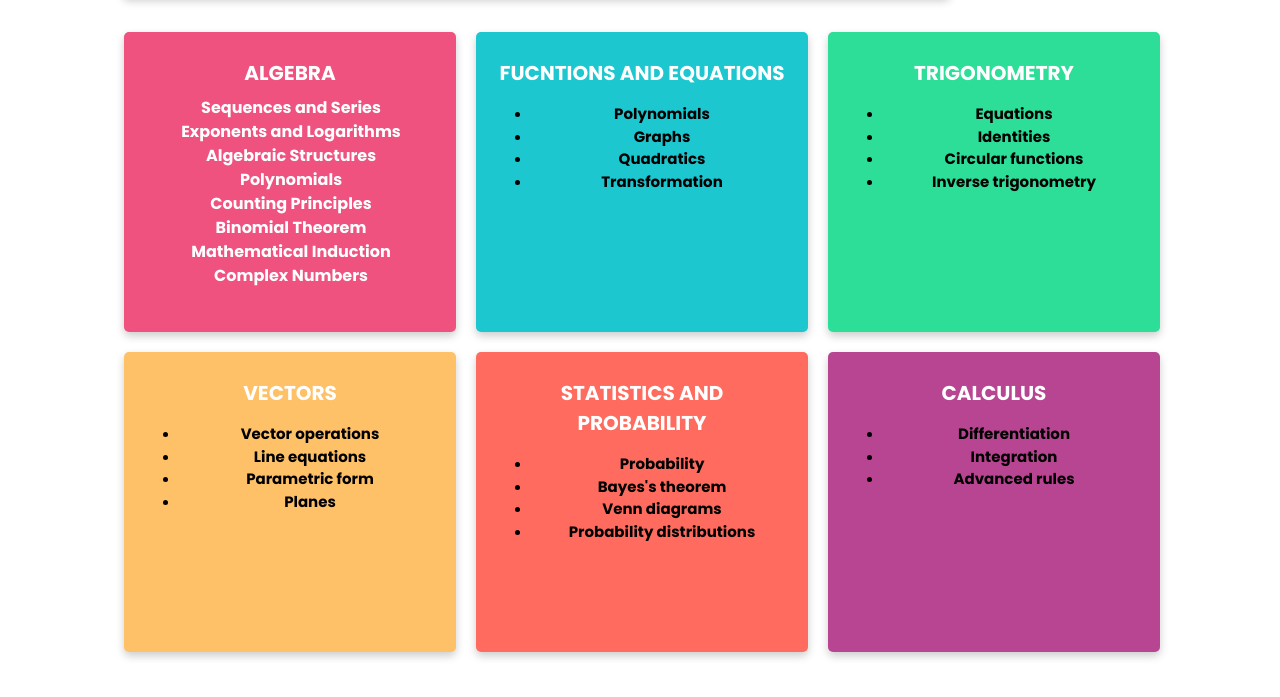
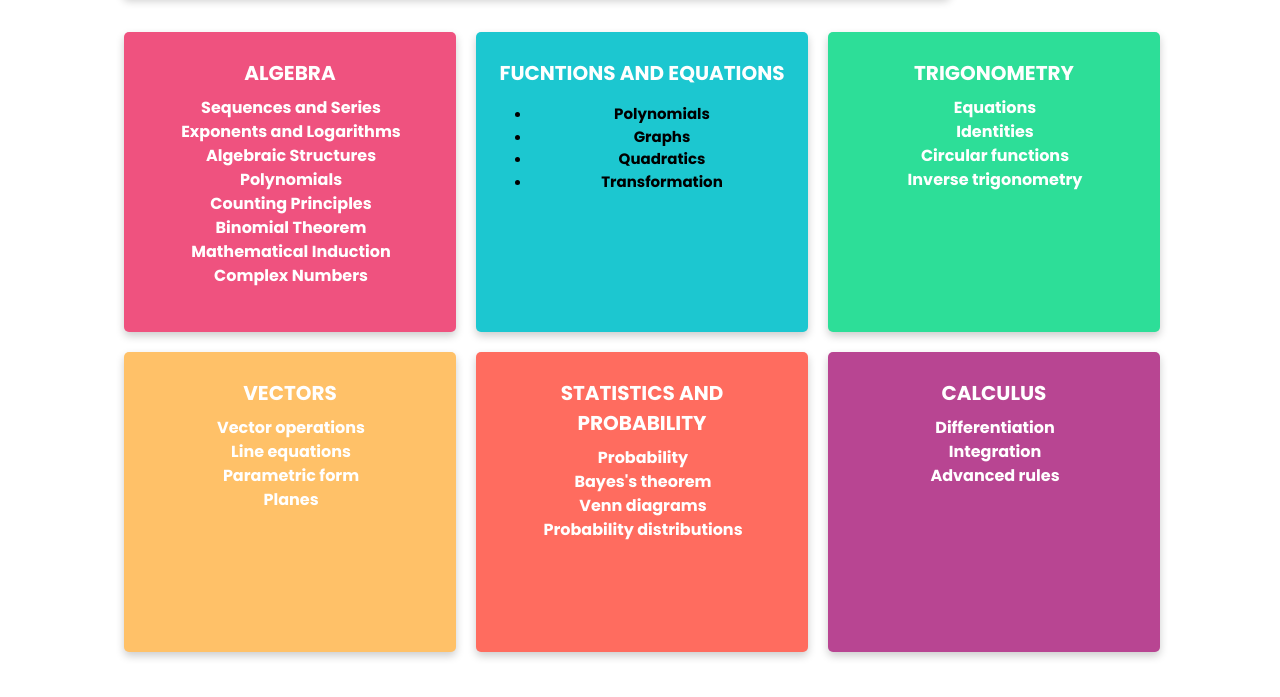
Before and after one commit to KartavyaSharma/KartavyaSharma.github.io, a plain HTML site: page index.html in a window 1280 px wide. Shown: the part 503-1200 px from the top of the page. Drawn offline with nearby package versions, Linux system fonts and the light colour scheme.

Commit message:
Updated fonts for all cards

```diff
--- a/css/app.css
+++ b/css/app.css
@@ -254,12 +254,30 @@ nav ul li a {
     border-bottom-right-radius: 5px;
 }
 
+#list-f&e {
+    list-style-type: none;
+    text-align: center;
+    padding-right: 38px;
+    color: #fff;
+    font-size: 16px;
+    margin-top: -2px;
+}
+
 #two {
     background-color: rgb(28, 199, 208);
     border-top-left-radius: 5px;
     border-bottom-left-radius: 5px;
     border-top-right-radius: 5px;
     border-bottom-right-radius: 5px;
+}
+
+#list-trig {
+    list-style-type: none;
+    text-align: center;
+    padding-right: 38px;
+    color: #fff;
+    font-size: 16px;
+    margin-top: -2px;
 }
 
 #three {
@@ -270,6 +288,15 @@ nav ul li a {
     border-bottom-right-radius: 5px;
 }
 
+#list-vectors {
+    list-style-type: none;
+    text-align: center;
+    padding-right: 38px;
+    color: #fff;
+    font-size: 16px;
+    margin-top: -2px;
+}
+
 #four {
     background-color: rgb(255, 193, 104);
     border-top-left-radius: 5px;
@@ -278,12 +305,30 @@ nav ul li a {
     border-bottom-right-radius: 5px;
 }
 
+#list-stat {
+    list-style-type: none;
+    text-align: center;
+    padding-right: 38px;
+    color: #fff;
+    font-size: 16px;
+    margin-top: -2px;
+}
+
 #five {
     background-color: rgb(255, 108, 95);
     border-top-left-radius: 5px;
     border-bottom-left-radius: 5px;
     border-top-right-radius: 5px;
     border-bottom-right-radius: 5px;
+}
+
+#list-calc {
+    list-style-type: none;
+    text-align: center;
+    padding-right: 38px;
+    color: #fff;
+    font-size: 16px;
+    margin-top: -2px;
 }
 
 #six {
```
